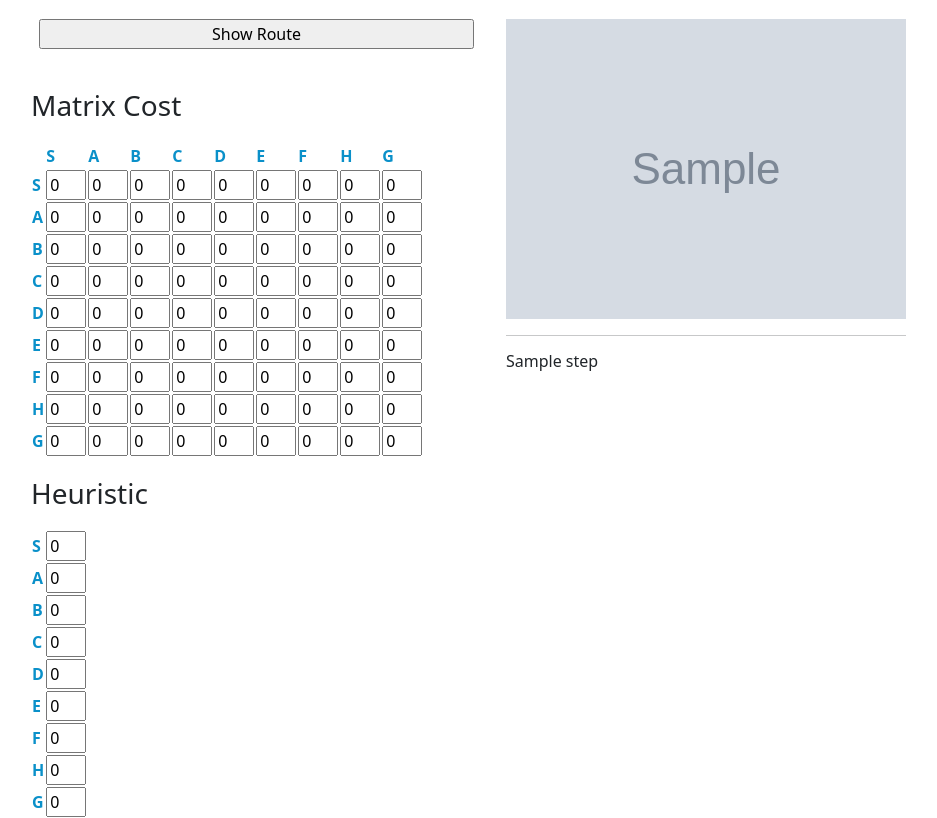
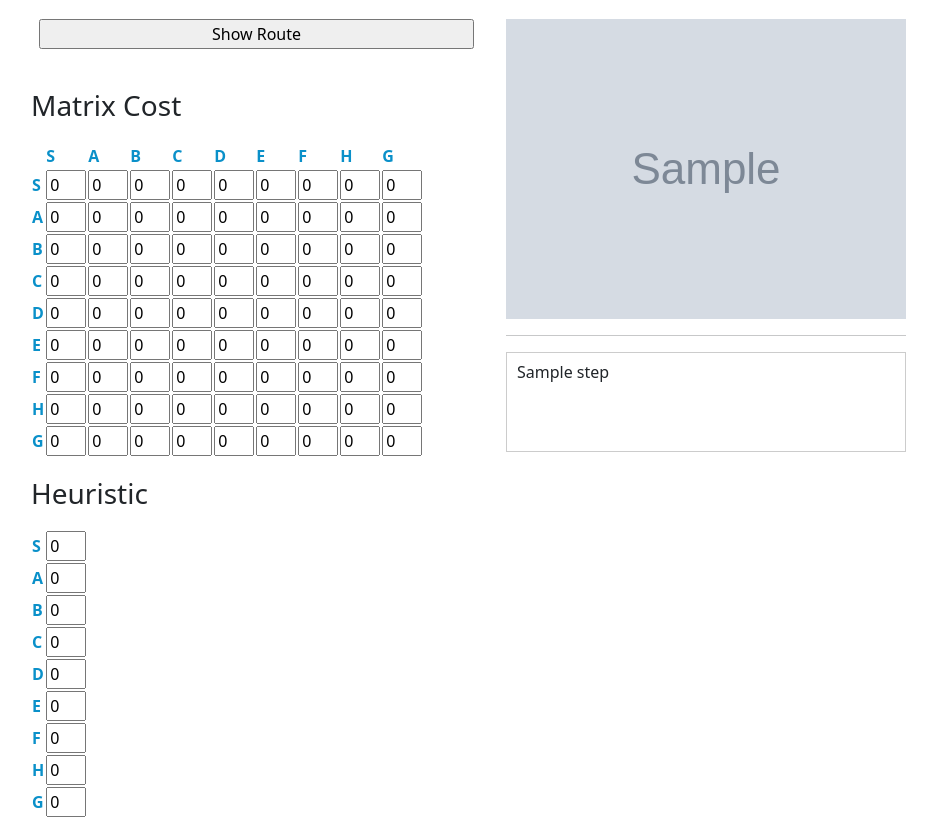
Before and after one commit to chuthimai/BTL-AI, a Flask app: template templates/ida_star.html in a window 1280 px wide. Shown: the part 51-869 px from the top of the page, without its empty margins (51-988 px from the left). Run offline with Flask 3, Linux system fonts and the light colour scheme; the template is opened without the code that fills it: most values are stand-ins (such as "Sample title", 1, 10 or a date in 2020); grey boxes marked "Sample" are stand-in pictures.

Commit message:
run dfs and ida*

```diff
--- a/main.py
+++ b/main.py
@@ -44,6 +44,7 @@ def ida_star():
     if request.method == "POST":
         image = "../static/images/ida_star.png"
         matrix = get_matrix(request)
+        plt.close()
         heu = get_heuristic(request)
         result = ida_star_algorithms(matrix, heu)
         print(result)
--- a/static/styles/general_style.css
+++ b/static/styles/general_style.css
@@ -44,3 +44,11 @@ input {
 .submit {
     padding: 20px;
 }
+
+.scrollable {
+    width: auto;
+    height: 100px;
+    overflow-y: scroll;
+    border: 1px solid #ccc;
+    padding: 10px;
+}
--- a/templates/dfs.html
+++ b/templates/dfs.html
@@ -155,8 +155,10 @@
             <div class="col-7 image">
                 <div class="position-fixed">
                     <img src="{{ image }}" class="img-fluid">
-                     <hr>
-                    <h5>Route: {{ result }}</h5>
+                    <hr>
+                    <div class="scrollable">
+                        <h5>Route: {{ result }}</h5>
+                    </div>
                 </div>
             </div>
 
--- a/templates/ida_star.html
+++ b/templates/ida_star.html
@@ -216,12 +216,13 @@
                 <div class="position-fixed">
                     <img src="{{ image }}" class="img-fluid">
                     <hr>
-                    {% for step in result: %}
-                        <h6>{{ step }}</h6>
-                    {% endfor %}
+                    <div class="scrollable">
+                        {% for step in result: %}
+                            <h6>{{ step }}</h6>
+                        {% endfor %}
+                    </div>
                 </div>
             </div>
-
         </div>
     </div>
 
```
Also changed, not shown: static/images/dfs.png, static/images/ida_star.png.
